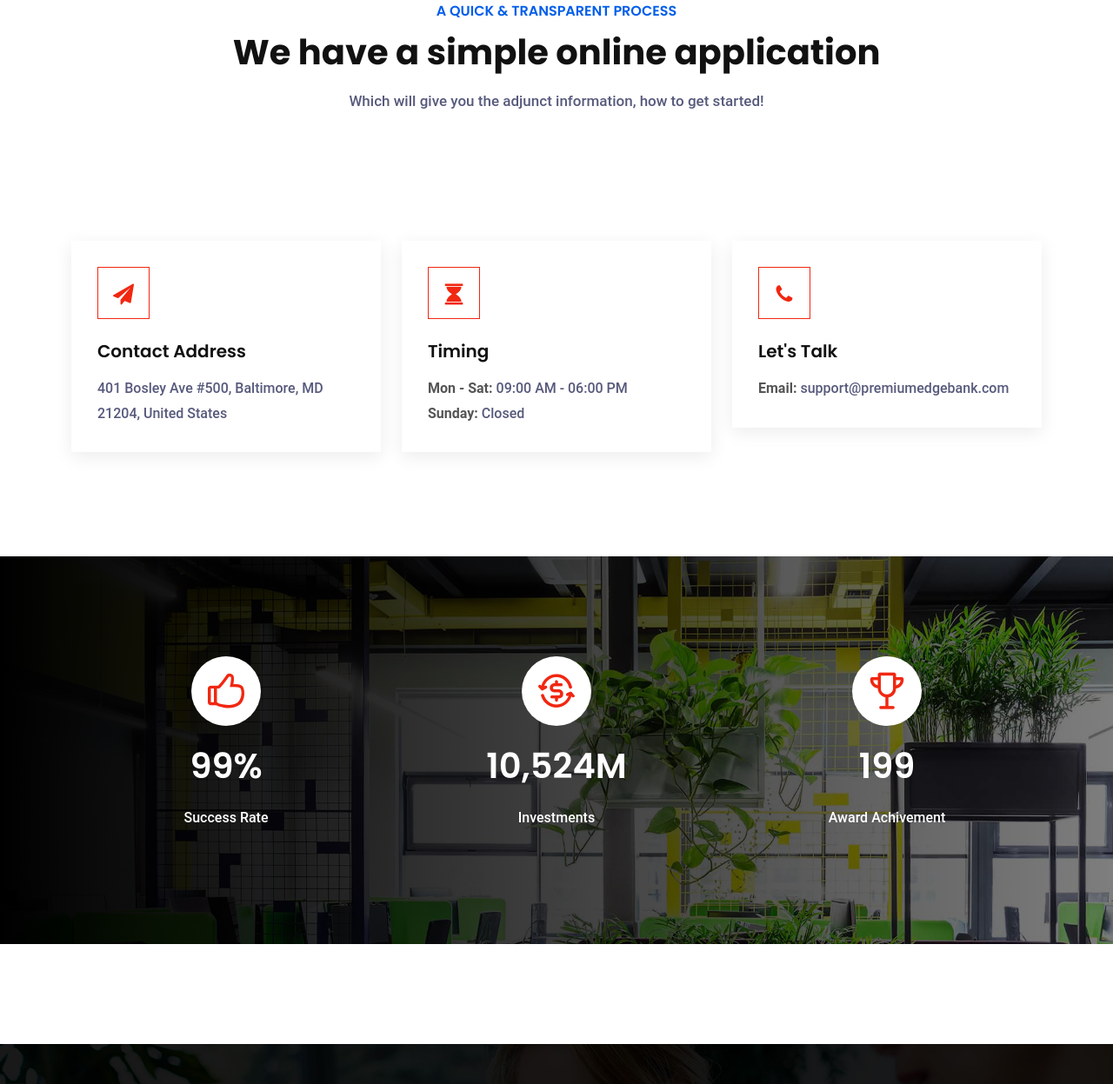
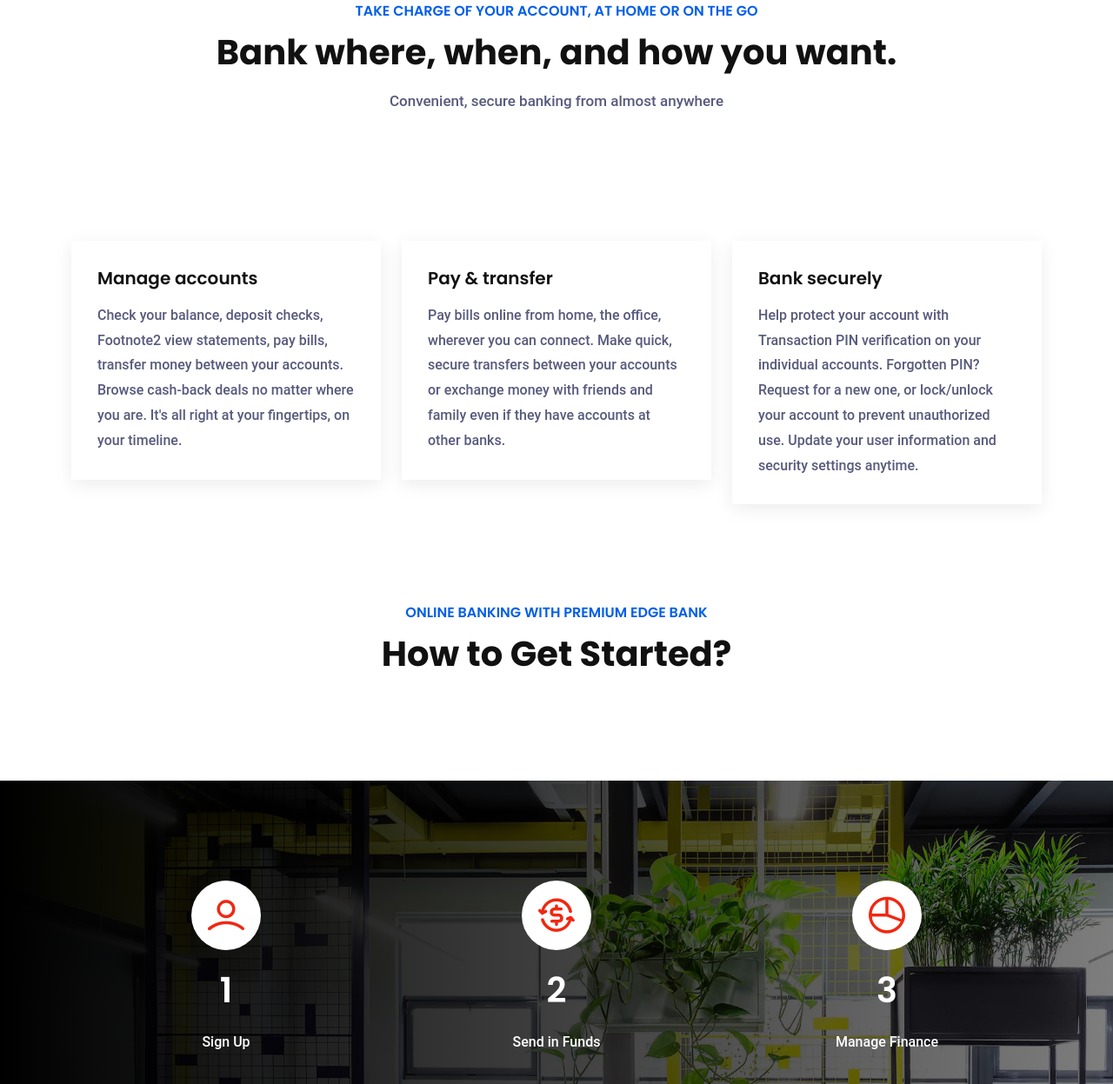
Before and after one commit to dumdumstaffs/blanking, a plain HTML site: page premiumedgebank/home/services.html in a window 1280 px wide. Shown: the part 614-1861 px from the top of the page at 87% size. Drawn offline with Linux system fonts and the light colour scheme; files whose address does not match are found by name.

Commit message:
edit homepage

```diff
--- a/premiumedgebank/home/services.html
+++ b/premiumedgebank/home/services.html
@@ -49,9 +49,10 @@
                         <!-- Start Navbar -->
                         <nav class="navbar navbar-expand-lg">
                             <a class="navbar-brand style3" href="/">
-                                <div style="display: flex; align-items: center; gap: 8px;">
-                                    <img src="images/logo.png" alt="Logo" style="width: 32px; height: 32px;">
-                                </div>
+                                <div class="brand-logo">
+                                    <img src="images/logo.png" alt="Logo">
+                                    <span>Premium Edge Bank</span>
+                                  </div>
                             </a>
                             <button class="navbar-toggler mobile-menu-btn" type="button" data-bs-toggle="collapse"
                                 data-bs-target="#navbarSupportedContent" aria-controls="navbarSupportedContent"
@@ -127,9 +128,9 @@
             <div class="row justify-content-center">
                 <div class="col-lg-12">
                     <div class="section-title process-title">
-                        <h6>A quick & transparent process</h6>
-                        <h2 class="mb-0">We have a simple online application</h2>
-                        <p>Which will give you the adjunct information, how to get started!</p>
+                        <h6>Take charge of your account, at home or on the go</h6>
+                        <h2 class="mb-0">Bank where, when, and how you want.</h2>
+                        <p>Convenient, secure banking from almost anywhere</p>
                     </div>
                 </div>
             </div>
@@ -142,12 +143,13 @@
                 <div class="col-xl-4 col-lg-4 col-md-6">
                     <div class="card contact-info-item mt-30">
                         <div class="card-body">
-                            <div class="contact-info-icon text-primary mb-4">
-                                <i class="fa fa-send"></i>
-                            </div>
                             <div class="contact-content">
-                                <h5 class="mb-3">Contact Address</h5>
-                                <p class="m-0">401 Bosley Ave #500, Baltimore, MD 21204, United States</p>
+                                <h5 class="mb-3">Manage accounts</h5>
+                                <p class="m-0">
+                                    Check your balance, deposit checks, Footnote2 view statements, pay bills, transfer money between your accounts.
+                                    Browse cash-back deals no matter where you are.
+                                    It's all right at your fingertips, on your timeline.
+                                </p>
                             </div>
                         </div>
                     </div>
@@ -155,13 +157,12 @@
                 <div class="col-xl-4 col-lg-4 col-md-6">
                     <div class="card contact-info-item mt-30">
                         <div class="card-body">
-                            <div class="contact-info-icon text-primary mb-4">
-                                <i class="fa fa-hourglass"></i>
-                            </div>
                             <div class="contact-content">
-                                <h5 class="mb-3">Timing</h5>
-                                <p class="m-0"><span class="fw-bold">Mon - Sat:</span> 09:00 AM - 06:00 PM</p>
-                                <p class="m-0"><span class="fw-bold">Sunday:</span> Closed</p>
+                                <h5 class="mb-3">Pay & transfer</h5>
+                                <p class="m-0">
+                                    Pay bills online from home, the office, wherever you can connect.
+                                    Make quick, secure transfers between your accounts or exchange money with friends and family even if they have accounts at other banks.
+                                </p>
                             </div>
                         </div>
                     </div>
@@ -169,15 +170,28 @@
                 <div class="col-xl-4 col-lg-4 col-md-6">
                     <div class="card contact-info-item mt-30">
                         <div class="card-body">
-                            <div class="contact-info-icon text-primary mb-4">
-                                <i class="fa fa-phone"></i>
-                            </div>
                             <div class="contact-content">
-                                <h5 class="mb-3">Let's Talk</h5>
-                                <!-- <p class="m-0"><span class="fw-bold">Phone:</span> +1 (860) 580-9342</p> -->
-                                <p class="m-0"><span class="fw-bold">Email:</span> support@premiumedgebank.com</p>
+                                <h5 class="mb-3">Bank securely</h5>
+                                <p class="m-0">
+                                    Help protect your account with Transaction PIN verification on your individual accounts.
+                                    Forgotten PIN? Request for a new one, or lock/unlock your account to prevent unauthorized use.
+                                    Update your user information and security settings anytime.
+                                </p>
                             </div>
                         </div>
+                    </div>
+                </div>
+            </div>
+        </div>
+    </section>
+
+    <section id="loan-process-section" class="mt-115">
+        <div class="container">
+            <div class="row justify-content-center">
+                <div class="col-lg-12">
+                    <div class="section-title process-title">
+                        <h6>Online Banking with Premium Edge Bank</h6>
+                        <h2 class="mb-0">How to Get Started?</h2>
                     </div>
                 </div>
             </div>
@@ -192,12 +206,12 @@
                         <div class="card counter-item text-center mt-15 mb-15 wow fadeInUp" data-wow-delay=".2s">
                             <div class="card-body">
                                 <div class="counter-icon">
-                                    <i class="lni lni-thumbs-up"></i>
+                                    <i class="lni lni-user"></i>
                                 </div>
                                 <div class="counter-title">
-                                    <h3>99%</h3>
+                                    <h3>1</h3>
                                 </div>
-                                <p>Success Rate</p>
+                                <p>Sign Up</p>
                             </div>
                         </div>
                     </div>
@@ -209,9 +223,9 @@
                                     <i class="lni lni-investment"></i>
                                 </div>
                                 <div class="counter-title">
-                                    <h3>10,524M</h3>
+                                    <h3>2</h3>
                                 </div>
-                                <p>Investments</p>
+                                <p>Send in Funds</p>
                             </div>
                         </div>
                     </div>
@@ -219,12 +233,12 @@
                         <div class="card counter-item text-center mt-15 mb-15 wow fadeInUp" data-wow-delay=".6s">
                             <div class="card-body">
                                 <div class="counter-icon">
-                                    <i class="lni lni-cup"></i>
+                                    <i class="lni lni-pie-chart"></i>
                                 </div>
                                 <div class="counter-title">
-                                    <h3>199</h3>
+                                    <h3>3</h3>
                                 </div>
-                                <p>Award Achivement</p>
+                                <p>Manage Finance</p>
                             </div>
                         </div>
                     </div>
--- a/premiumedgebank/home/style.css
+++ b/premiumedgebank/home/style.css
@@ -3275,3 +3275,31 @@
 		padding: 20px;
 	}
 }
+
+.brand-logo {
+	display: flex;
+	align-items: center;
+	gap: 8px;
+}
+
+.brand-logo > img {
+	width: 30px !important;
+	height: 30px !important;
+}
+
+.brand-logo > span {
+	color: white;
+	font-size: 20px;
+	font-weight: 600;
+}
+
+.sticky .brand-logo > img {
+	transform: translateY(-160px);
+	transition: transform 1.4s ease-out;
+}
+
+.sticky .brand-logo > span {
+	color: var(--main-color-one);
+	transform: translateX(-38px);
+	transition: transform 0.7s ease-out;
+}
```
Also changed, not shown: premiumedgebank/home/about.html (+3 -2 lines), premiumedgebank/home/contact.html (+4 -3 lines), premiumedgebank/home/index.html (+3 -43 lines).
